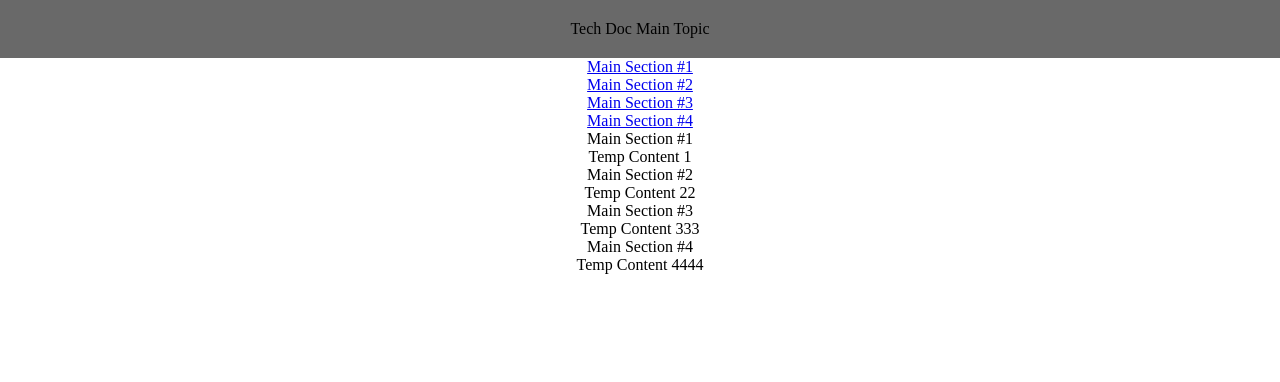
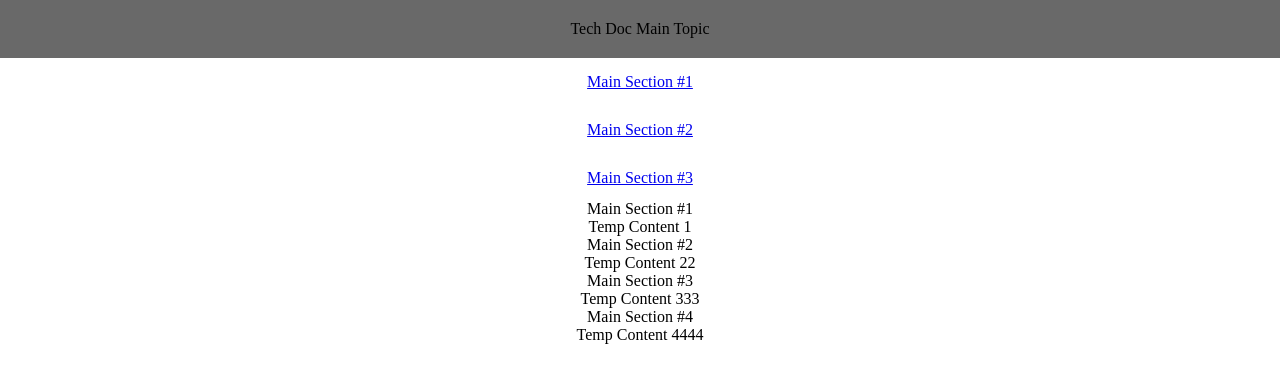
Before and after one commit to robisonwebdev/Technical-Documentation, a plain HTML site: page index.html in a window 1280 px wide. Drawn offline with Linux system fonts and the light colour scheme.

Commit message:
Adjusted nav padding and added overflow

```diff
--- a/style.css
+++ b/style.css
@@ -13,6 +13,8 @@ body, #navbar, .main-section {
 
 /* Navigation */
 #nav-div {
+    height: 25vh;
+    overflow: auto;
     width: 100%;
 }
 
@@ -22,7 +24,11 @@ body, #navbar, .main-section {
 
 #nav-header {
     background-color: dimgray;
-    padding: 20px;
+    padding: 20px 0;
     text-align: center;
     width: 100%;
 }
+
+.nav-link {
+    padding: 15px 0;
+}
```
